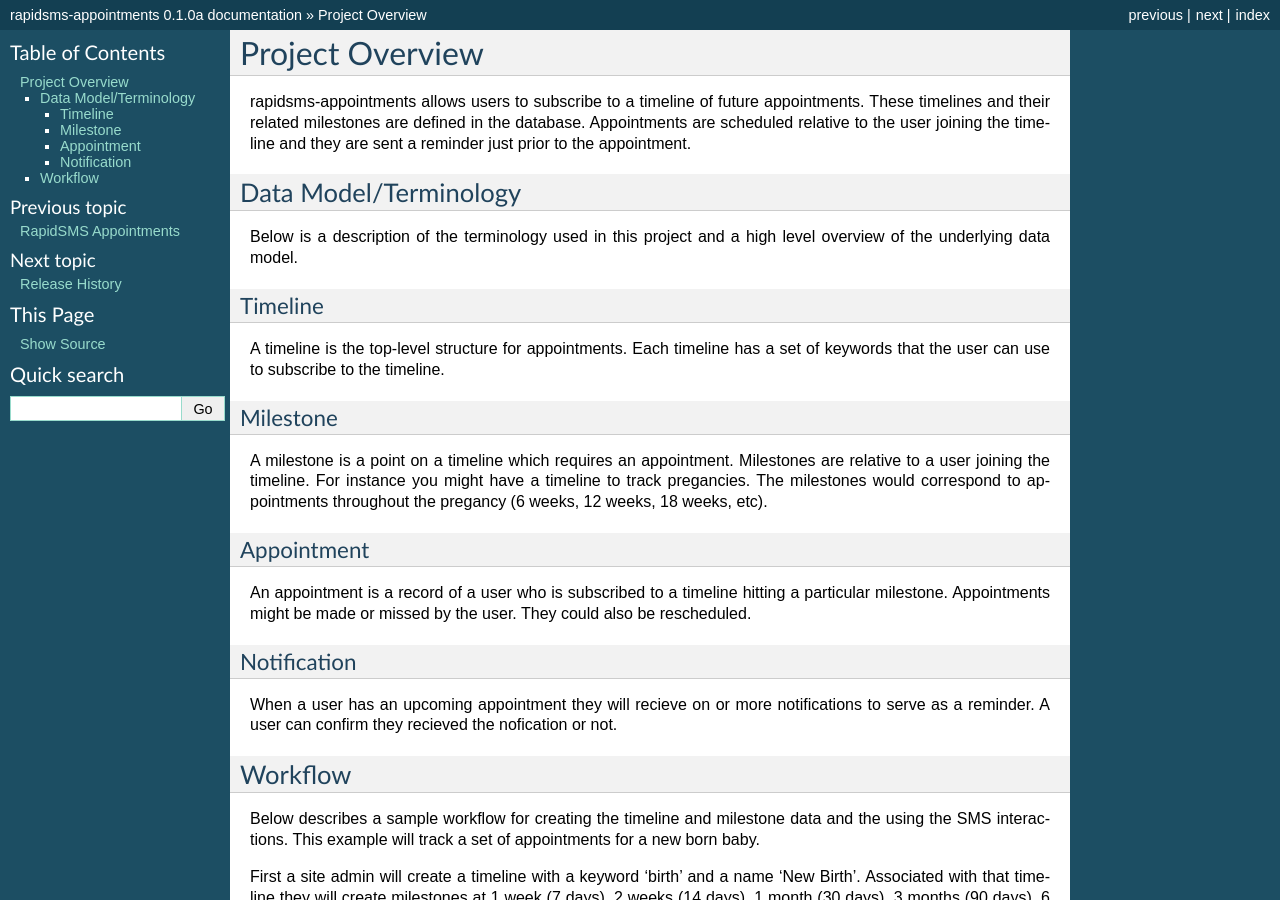
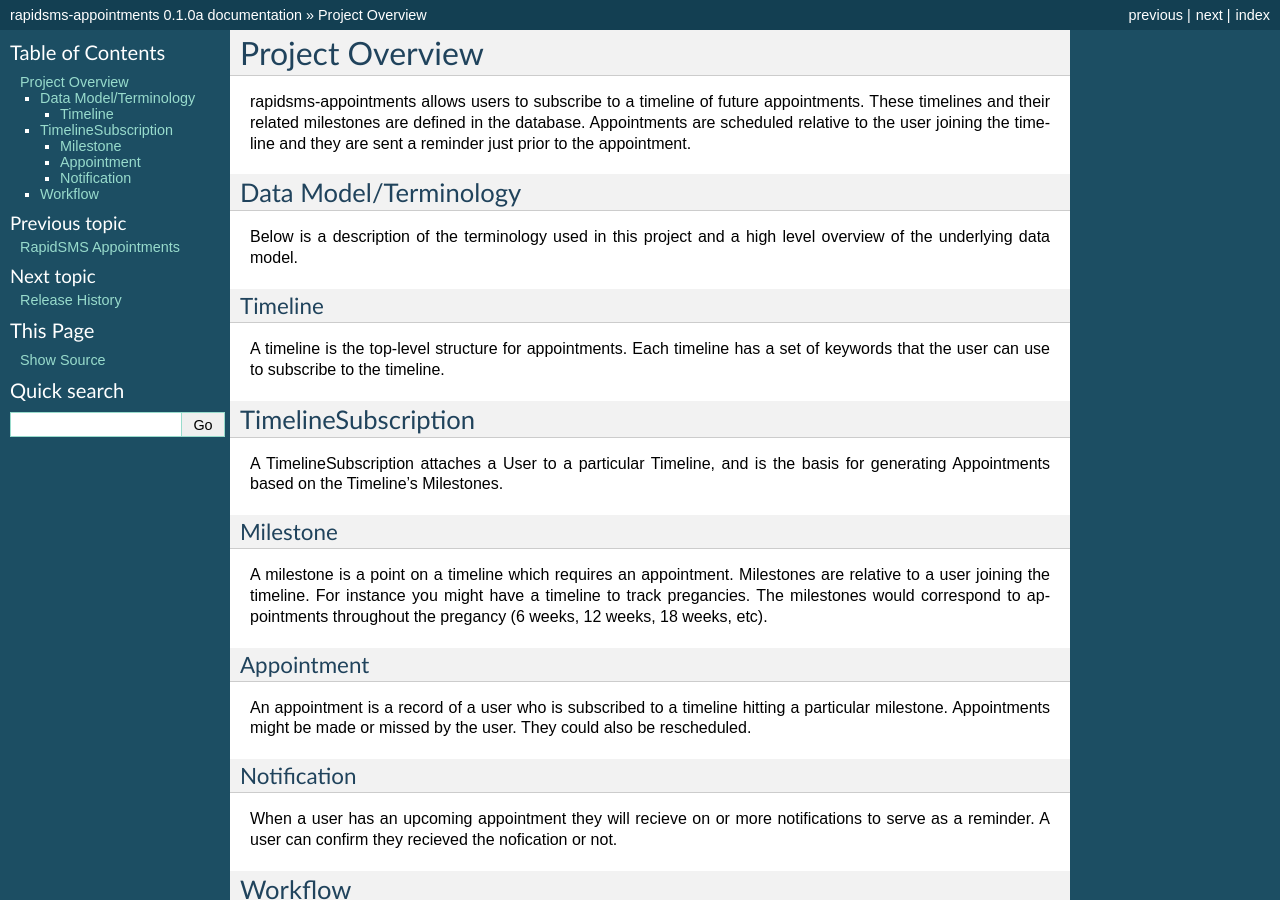
Before and after one commit to caktus/rapidsms-appointments, a Sphinx documentation site: the page built from docs/overview.rst, in a window 1280 px wide and 900 px high. Built offline with Sphinx 7.4.7, drawn with Linux system fonts in a browser that asks for light colours.

Commit message:
Update docs to include info about TimelineSubscription

```diff
--- a/docs/overview.rst
+++ b/docs/overview.rst
@@ -19,6 +19,13 @@
 
 A timeline is the top-level structure for appointments. Each timeline has a set
 of keywords that the user can use to subscribe to the timeline.
+
+
+TimelineSubscription
+------------------------------------
+
+A TimelineSubscription attaches a User to a particular Timeline, and is the basis
+for generating Appointments based on the Timeline's Milestones.
 
 
 Milestone
```
